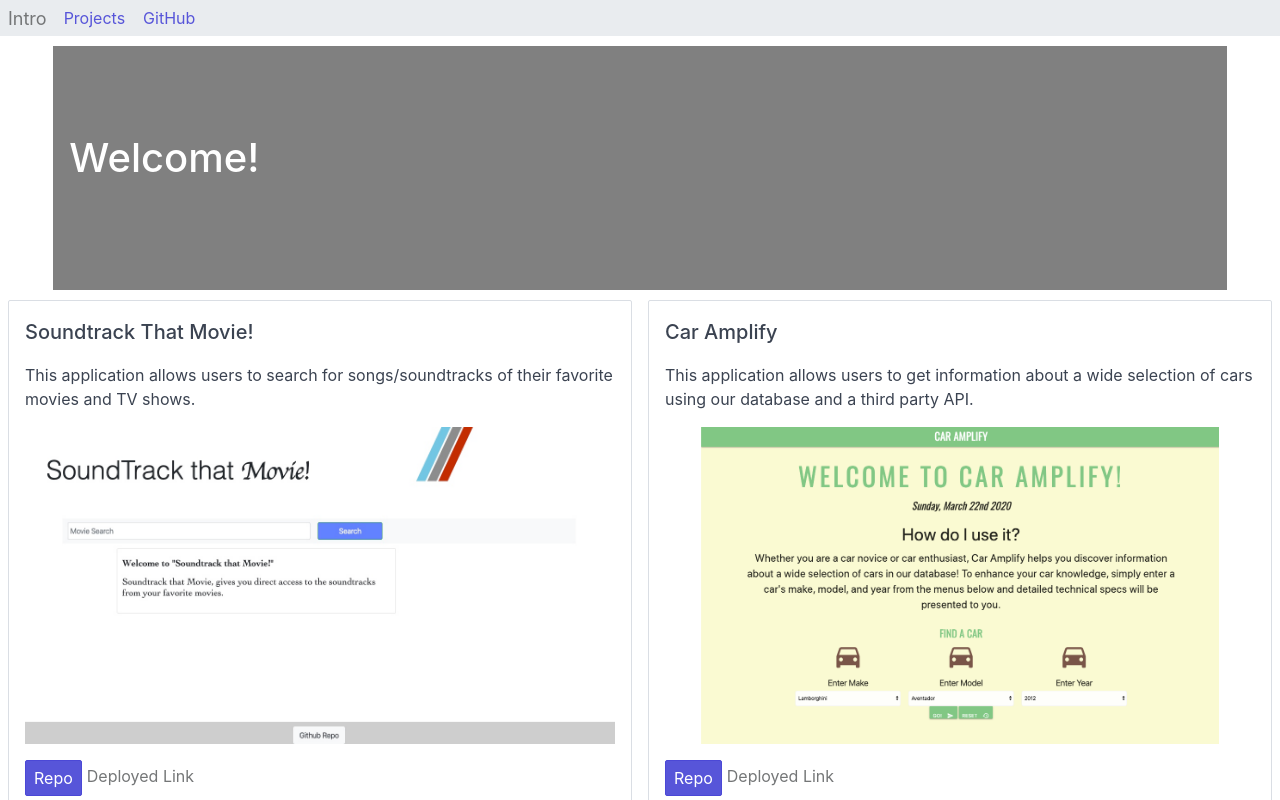
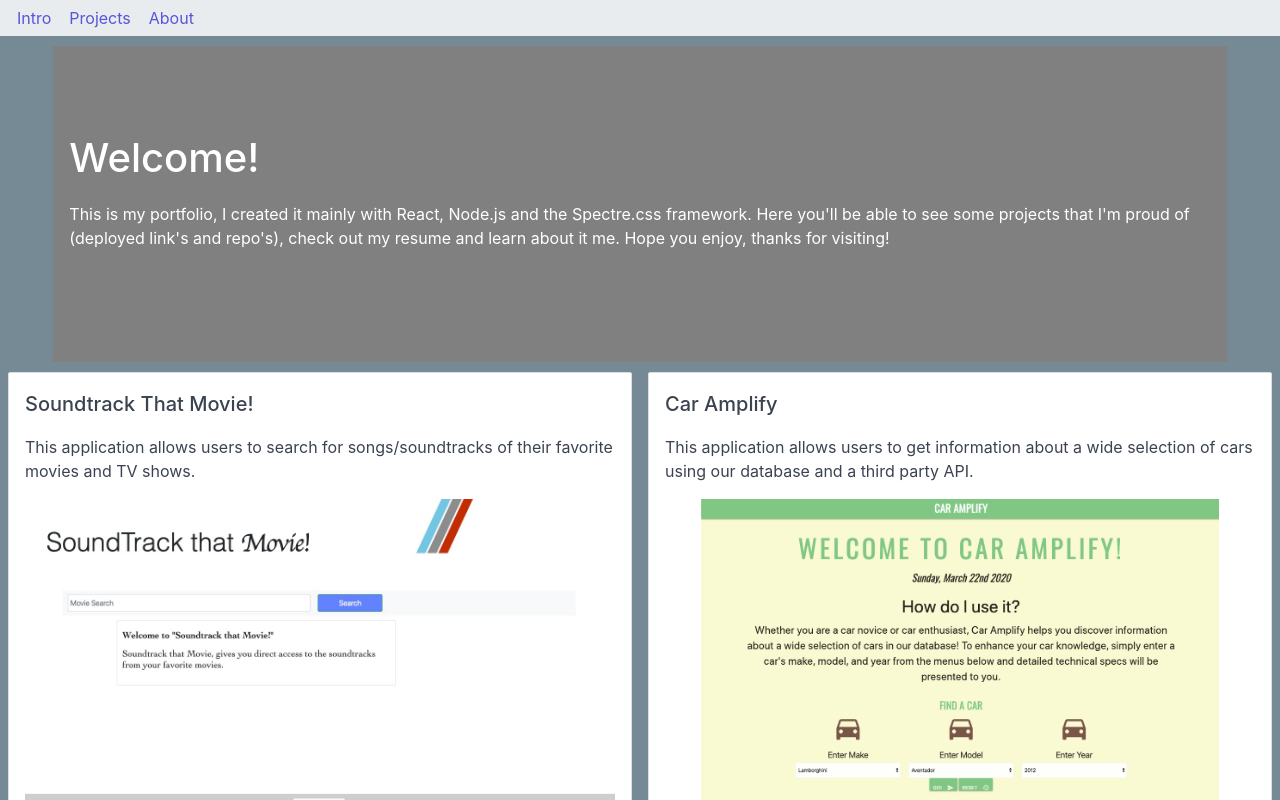
Before and after one commit to novaaaax/React-Portfolio, a React (Create React App) app: page / in a window 1280 px wide. Shown: the top 800 px of the page. Built offline with nearby package versions, Linux system fonts and the light colour scheme.

Commit message:
added some styling and worked on intro section

```diff
--- a/src/components/Intro.js
+++ b/src/components/Intro.js
@@ -11,6 +11,7 @@ export default function Intro(){
         }} className="hero column col-11 col-xs-12 container">
             <div className="hero-body">
                 <h1>Welcome!</h1>
+                <p>This is my portfolio, I created it mainly with React, Node.js and the Spectre.css framework. Here you'll be able to see some projects that I'm proud of (deployed link's and repo's), check out my resume and learn about it me. Hope you enjoy, thanks for visiting!</p>
             </div>
         </div>
         </div>
--- a/src/components/Navbar.js
+++ b/src/components/Navbar.js
@@ -4,9 +4,9 @@ export default function Navbar(){
     return(
 <header className="navbar container">
   <section className="navbar-section">
-    <a href="#intro" className="navbar-brand mr-2">Intro</a>
+    <a href="#intro" className="btn btn-link">Intro</a>
     <a href="#projects" className="btn btn-link">Projects</a>
-    <a href="#about" className="btn btn-link">GitHub</a>
+    <a href="#about" className="btn btn-link">About</a>
   </section>
 </header>
     );
--- a/src/index.css
+++ b/src/index.css
@@ -1,5 +1,9 @@
 html{
     scroll-behavior: smooth;
+}
+
+body{
+    background-color: #768a95;
 }
 
 #cards{
```
Also changed, not shown: src/components/Footer.js (added, +9 -0 lines).
